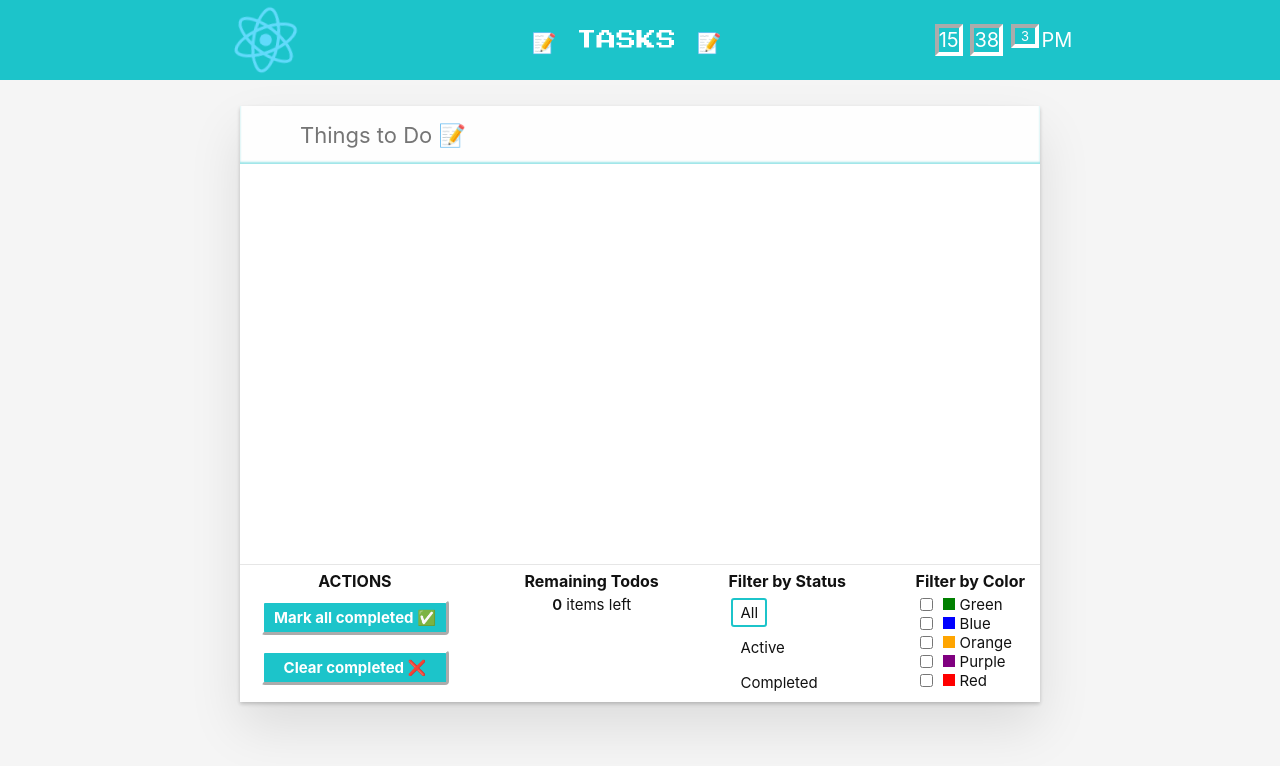
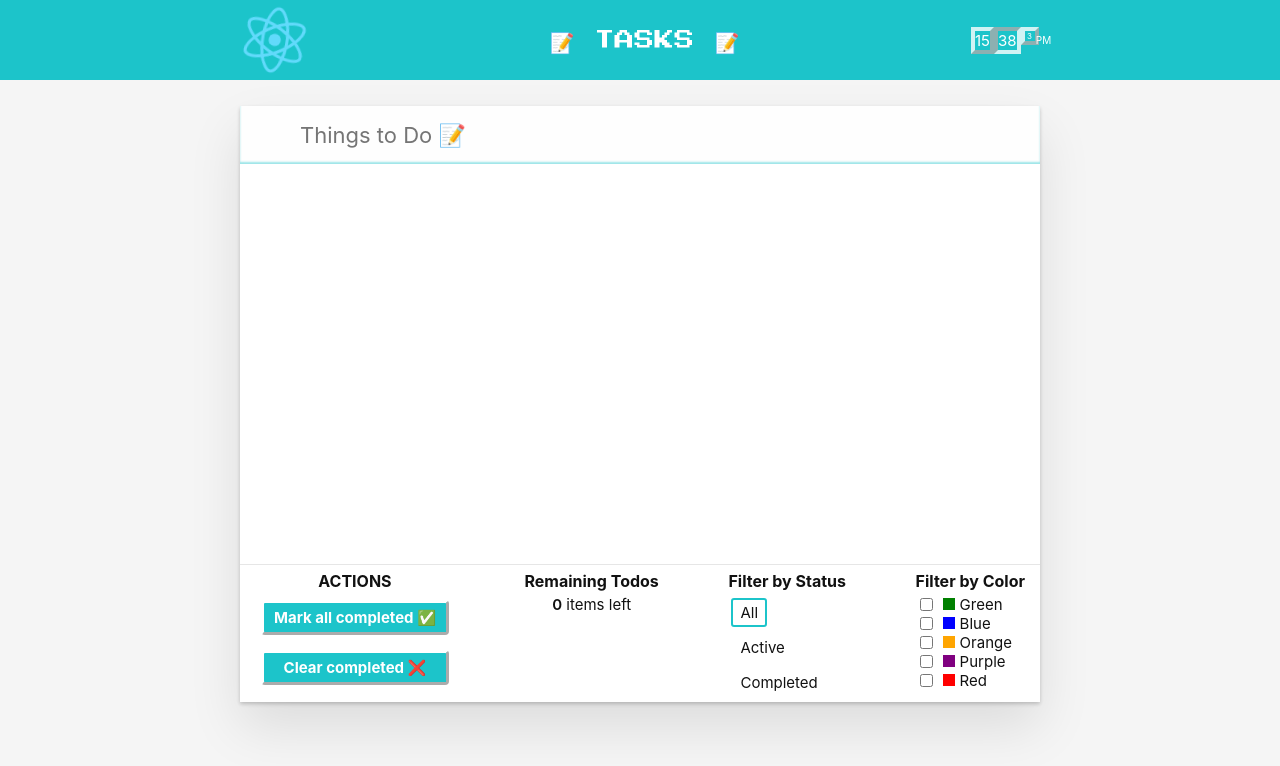
Before and after one commit to Achilesseb/ToDoApp, a React (Create React App) app: page / in a window 1280 px wide. Shown: the top 766 px of the page. Built offline with nearby package versions, Linux system fonts and the light colour scheme.

Commit message:
clock styles changes

```diff
--- a/src/features/clock.feature/clock.feature.styles.scss
+++ b/src/features/clock.feature/clock.feature.styles.scss
@@ -2,35 +2,35 @@
   display: flex;
   flex-direction: row;
   color: white;
-  width: 140px;
+  width: 100px;
   max-height: 35px;
-  padding: 2px 0px;
+  padding: 1px 2px;
   align-items: initial;
-  justify-content: space-around;
+  justify-content: center;
 }
 .hour {
   display: flex;
-  font-size: 20px;
-  border: 4px inset white;
+  font-size: 15px;
+  border: 4px outset rgba(255, 255, 255, 0.795);
 }
 .minuntes {
   display: flex;
-  font-size: 20px;
-  border: 4px inset white;
+  font-size: 15px;
+  border: 4px inset rgba(255, 255, 255, 0.795);
 }
 .seconds {
-  width: 20px;
+  width: 10px;
   display: flex;
   justify-content: center;
-  font-size: 13px;
+  font-size: 8px;
   align-items: center;
-  border: 4px inset white;
+  border: 4px outset rgba(255, 255, 255, 0.795);
   height: 30%;
 }
 .daytime {
-  width: 20px;
+  width: 10px;
   display: flex;
   justify-content: center;
-  font-size: 20px;
+  font-size: 10px;
   align-items: center;
 }
```
